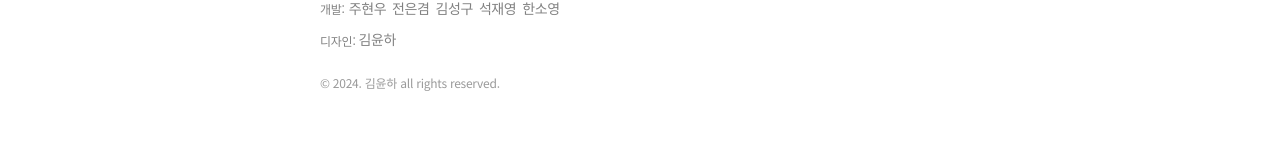
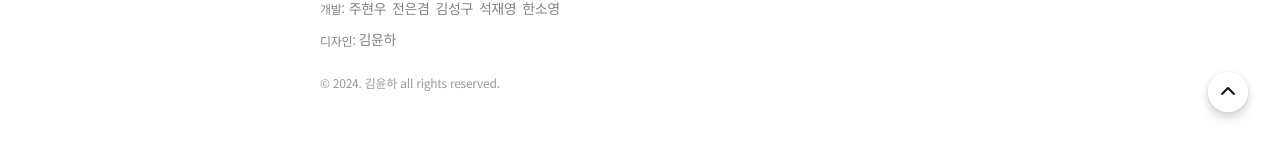
Before and after one commit to 6chenodongja/6che, a Next.js app: page /list in a window 1280 px wide. Shown: the part 656-797 px from the top of the page. Built offline with nearby package versions, Linux system fonts and the light colour scheme; no server answers; the database is empty.

Commit message:
feat: UpScrollButton 추가

```diff
--- a/src/app/(providers)/(root)/(mypage)/postLike/_components/MyListPage.tsx
+++ b/src/app/(providers)/(root)/(mypage)/postLike/_components/MyListPage.tsx
@@ -92,7 +92,6 @@ function MyListPage({ posts, setPosts }: PostsProps) {
               handleLike={handleLike}
             />
           ))}
-          <ScrollButtons />
         </div>
       </div>
 
--- a/src/app/(providers)/(root)/(post)/list/page.tsx
+++ b/src/app/(providers)/(root)/(post)/list/page.tsx
@@ -344,6 +344,7 @@ function PostList() {
             handleLike={handleLike}
           />
         ))}
+        <ScrollButtons />
       </div>
 
       {/* 768px 이하 모달 디자인 */}
```
